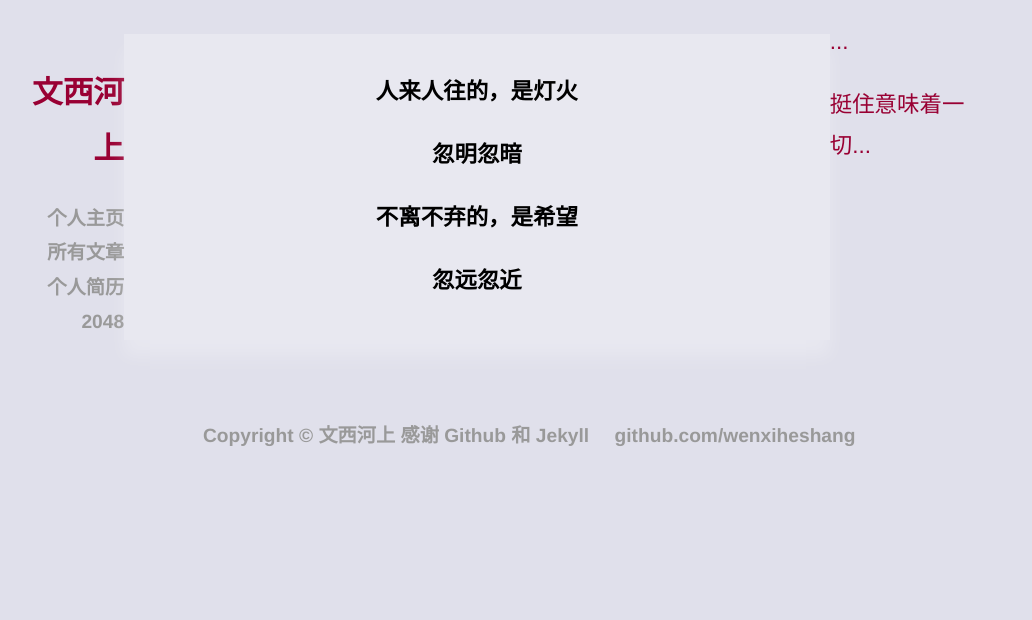
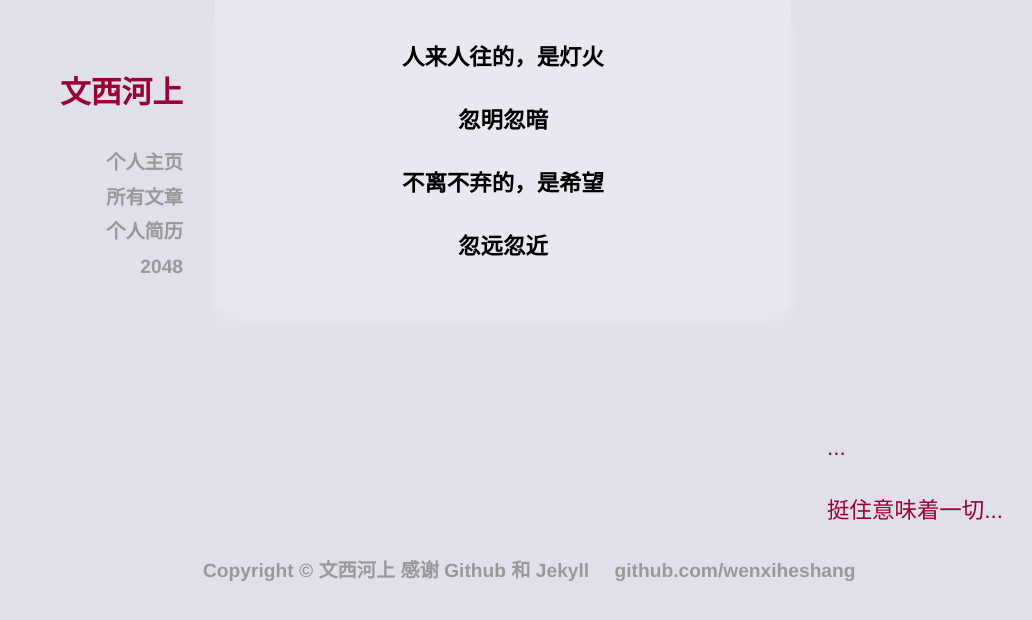
Before and after one commit to xxleyi/xxleyi.github.io, a Jekyll site: the page built from index.html, in a window 1280 px wide. Shown: the top 620 px of the page, without its empty margins (137-1169 px from the left). Built offline with Jekyll 4.4.1, drawn with Linux system fonts in a browser that asks for light colours.

Commit message:
update the lookout.

```diff
--- a/_layouts/default.html
+++ b/_layouts/default.html
@@ -1,7 +1,6 @@
 <!DOCTYPE html>
 	<html>
 		<head>
-			<meta name="viewport" content="width=device-width, initial-scale=2">
 			<title>{{ page.title }}</title>
 			<!-- link to main stylesheet -->
 			<link rel="stylesheet" type="text/css" href="/css/main.css">
--- a/css/main.css
+++ b/css/main.css
@@ -13,16 +13,9 @@ body {
     line-height: 1.8;
 }
 
-.flex-container {
-    display: -webkit-flex;
-    display: flex;
-    max-width: 1000px;
-    max-height: 400px;
-}
-
 
 main{
-  width: 700px;
+  max-width: 560px;
   margin: auto;
   background-color: rgba(255,255,255,.25);
   box-shadow: 0 1rem 1rem rgba(255,255,255,.25);
@@ -31,9 +24,10 @@ main{
 }
 
 nav{
+  position: fixed;
   padding-top: 40px;
-  max-width: 150px;
-  height: 400px;
+  width: 180px;
+  height: 300px;
 }
 nav h1{
   text-align: right;
@@ -41,7 +35,7 @@ nav h1{
   color: #990033;
 }
 aside{
-  max-width: 150px
+  float: right;
   padding-top: 40px;
 
 }
```
